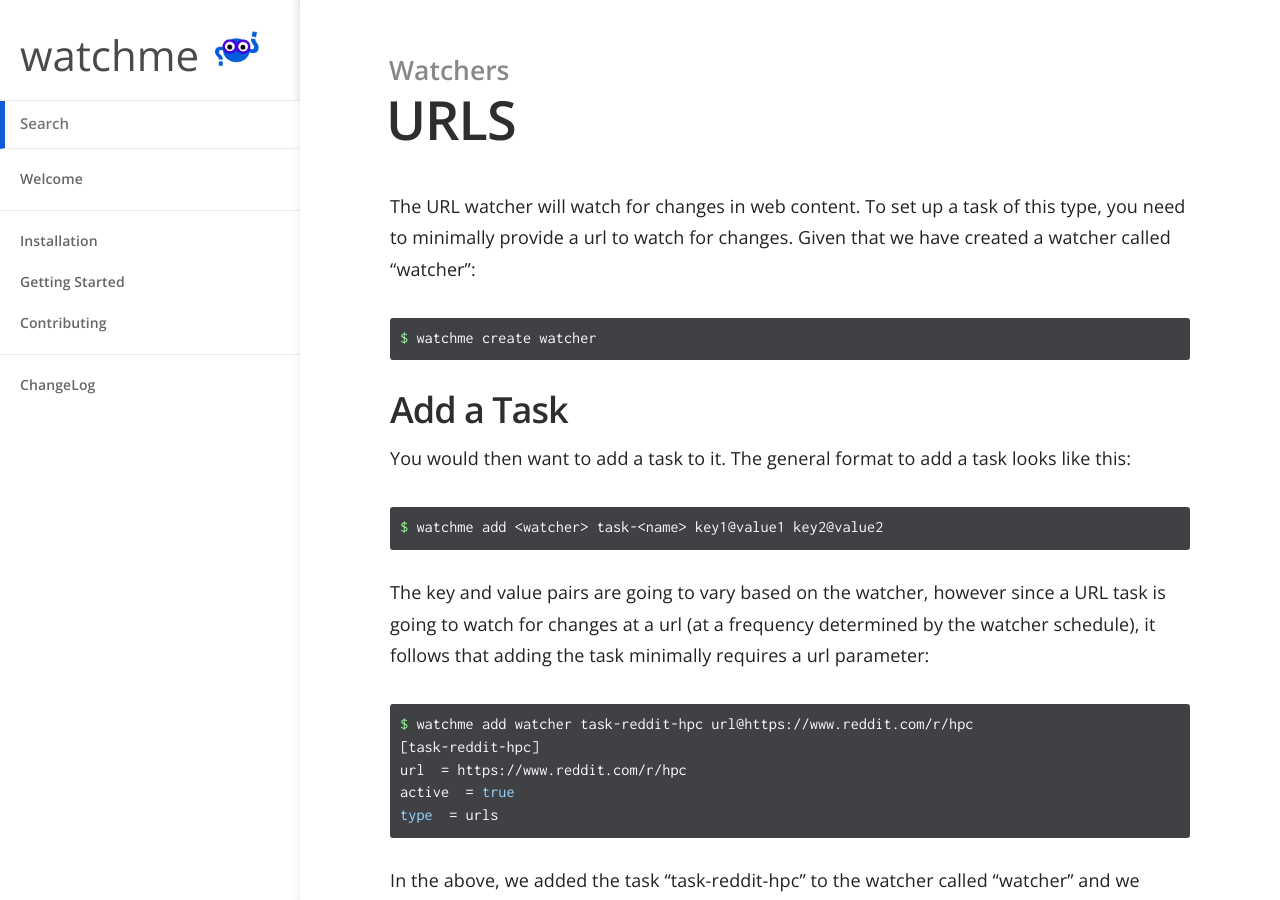
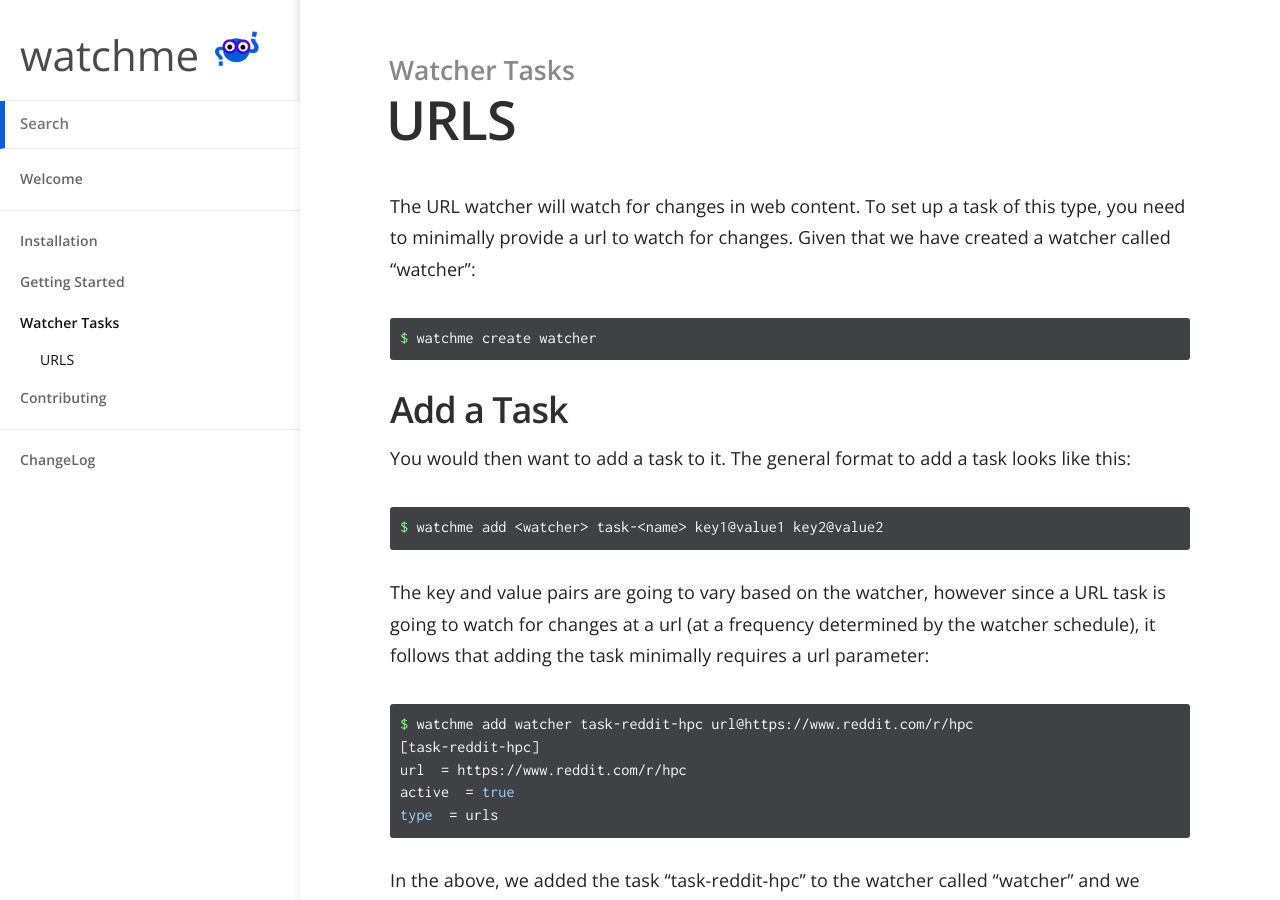
Before and after one commit to vsoch/watchme, a Jekyll site: the page built from docs/_docs/watcher-tasks/urls.md, in a window 1280 px wide and 900 px high. Built offline with Jekyll 4.4.1, drawn with Linux system fonts in a browser that asks for light colours.

Commit message:
updating tasks

```diff
--- a/docs/_docs/watcher-tasks/urls.md
+++ b/docs/_docs/watcher-tasks/urls.md
@@ -1,6 +1,6 @@
 ---
 title: URLS
-category: Watchers
+category: Watcher Tasks
 permalink: /watchers/urls/
 order: 2
 ---
```
